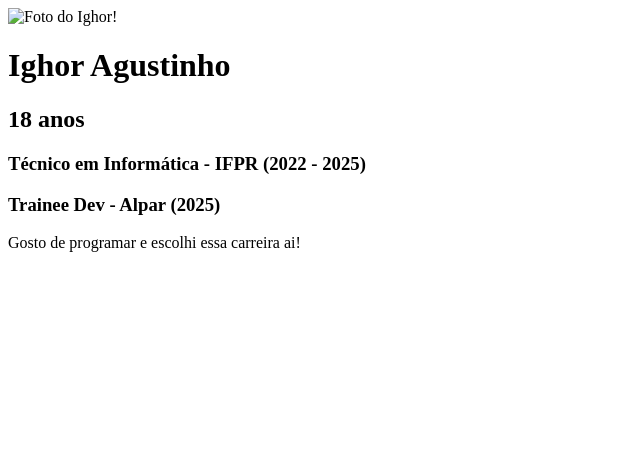
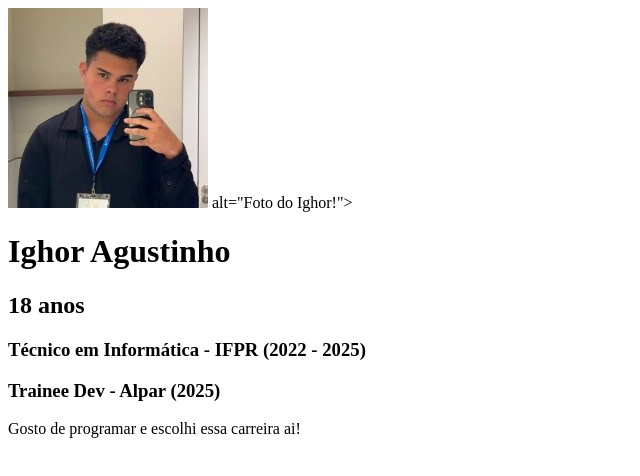
Before and after one commit to IghorAgustinho/Rocket-Program-Alpar, a plain HTML site: page Aulas HTML-CSS/exercicios/1/index.html in a window 1280 px wide. Shown: the whole page, without its empty margins (0-640 px from the left). Drawn offline with Linux system fonts and the light colour scheme.

Commit message:
mais alguams alteracoes

```diff
--- a/Aulas HTML-CSS/exercicios/1/index.html
+++ b/Aulas HTML-CSS/exercicios/1/index.html
@@ -6,15 +6,11 @@
     <title>Portfólio</title>
 </head>
 <body>
-    <img src ="../../Imagens e etc/exercicios/1/Ighor.jpg" alt="Foto do Ighor!">
+    <img src ="../../Imagens_e_etc/exercicios/1/Ighor.jpg" alt="Foto do Ighor"> alt="Foto do Ighor!">
     <h1>Ighor Agustinho</h1>
     <h2>18 anos</h2>
     <h3>Técnico em Informática - IFPR (2022 - 2025)</h3>
     <h3>Trainee Dev - Alpar (2025)</h3>
-
-
     <p>Gosto de programar e escolhi essa carreira ai!</p>
-
-
 </body>
 </html>
```
